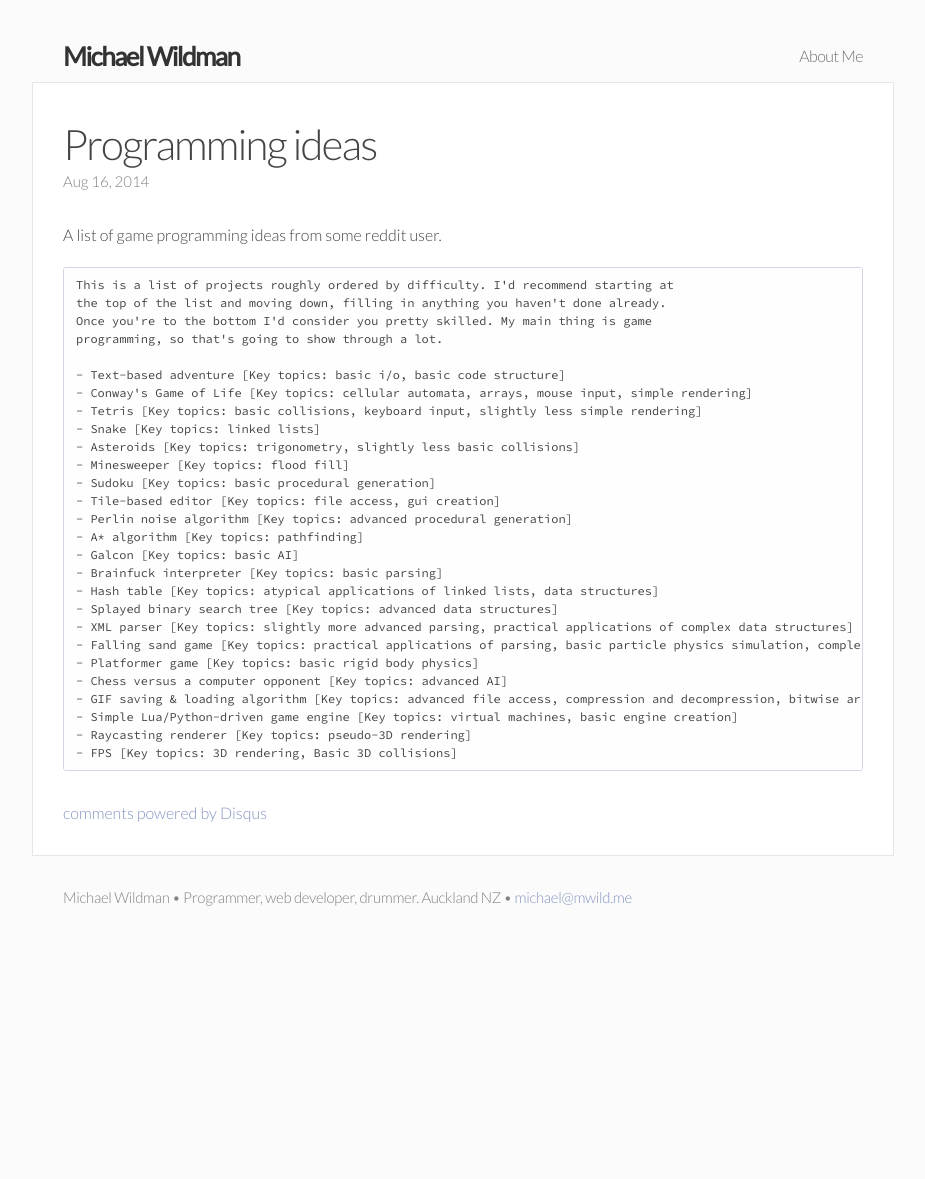
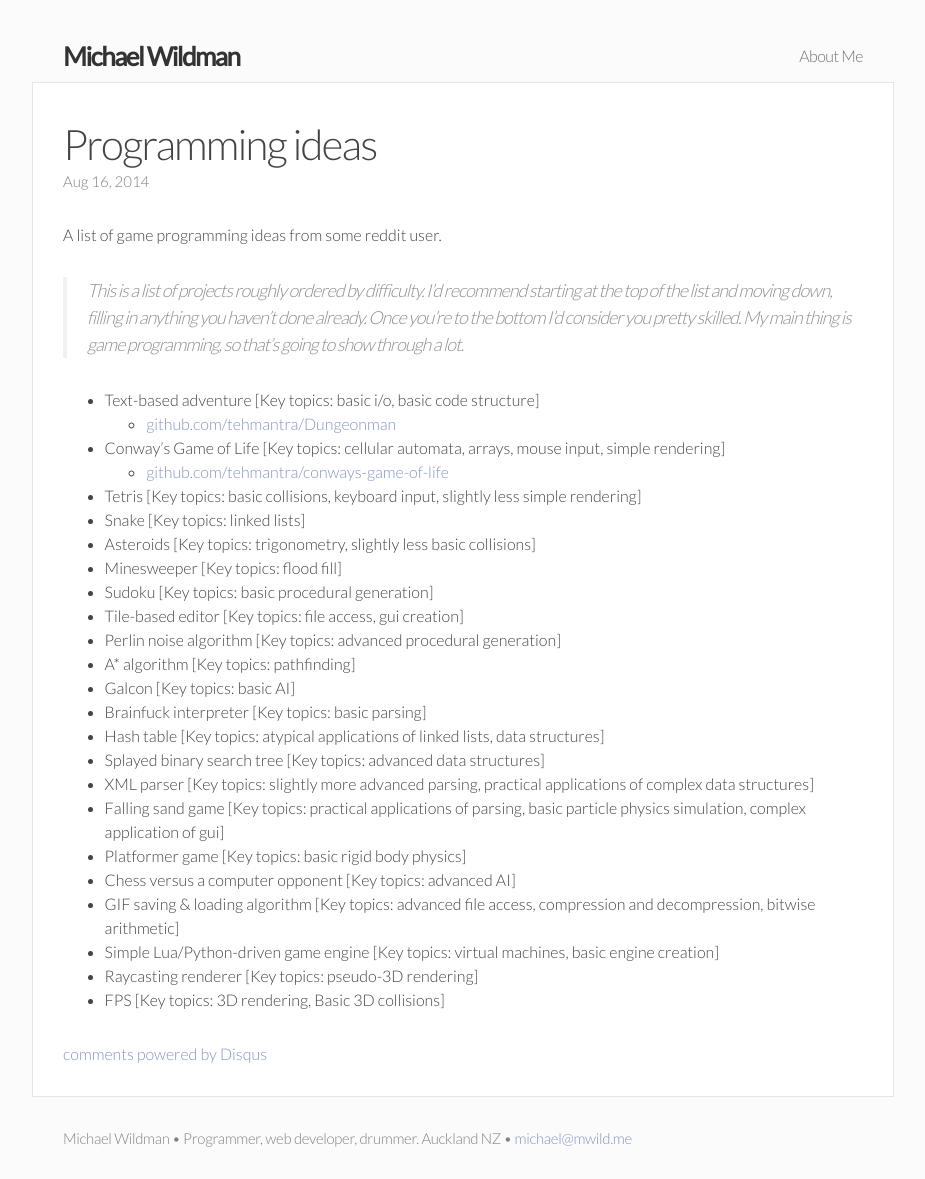
Before and after one commit to m-wild/mwild.me_archive, a Jekyll site: the page built from _posts/2014-08-16-programming-ideas.md, in a window 1280 px wide. Shown: the whole page, without its empty margins (177-1102 px from the left). Built offline with Jekyll 4.4.1, drawn with Linux system fonts in a browser that asks for light colours; Markdown is read by kramdown in place of the engine named in the settings; comment, search, counter and statistics services are not loaded; before the commit the page ends 938 px from its top, so only the background shows below that.

Commit message:
Added link for game of life

````diff
--- a/_posts/2014-08-16-programming-ideas.md
+++ b/_posts/2014-08-16-programming-ideas.md
@@ -6,14 +6,15 @@ excerpt: A list of game programming ideas from some reddit user.
 
 A list of game programming ideas from some reddit user.
 
-```
-This is a list of projects roughly ordered by difficulty. I'd recommend starting at
+>This is a list of projects roughly ordered by difficulty. I'd recommend starting at
 the top of the list and moving down, filling in anything you haven't done already.
 Once you're to the bottom I'd consider you pretty skilled. My main thing is game
 programming, so that's going to show through a lot.
 
 - Text-based adventure [Key topics: basic i/o, basic code structure]
+    - [github.com/tehmantra/Dungeonman](https://github.com/tehmantra/Dungeonman)
 - Conway's Game of Life [Key topics: cellular automata, arrays, mouse input, simple rendering]
+    - [github.com/tehmantra/conways-game-of-life](https://github.com/tehmantra/conways-game-of-life)
 - Tetris [Key topics: basic collisions, keyboard input, slightly less simple rendering]
 - Snake [Key topics: linked lists]
 - Asteroids [Key topics: trigonometry, slightly less basic collisions]
@@ -34,4 +35,3 @@ programming, so that's going to show through a lot.
 - Simple Lua/Python-driven game engine [Key topics: virtual machines, basic engine creation]
 - Raycasting renderer [Key topics: pseudo-3D rendering]
 - FPS [Key topics: 3D rendering, Basic 3D collisions]
-```
````
